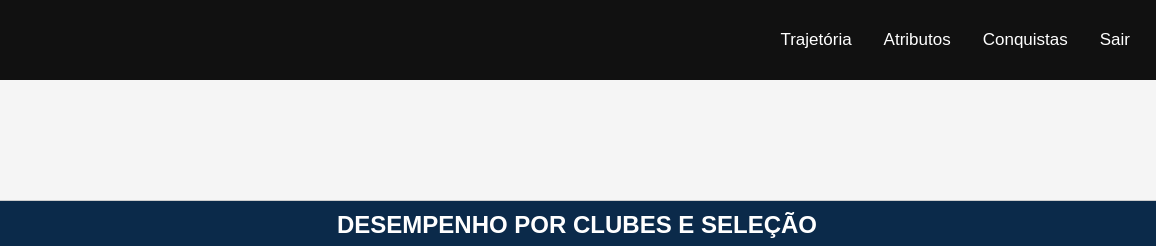
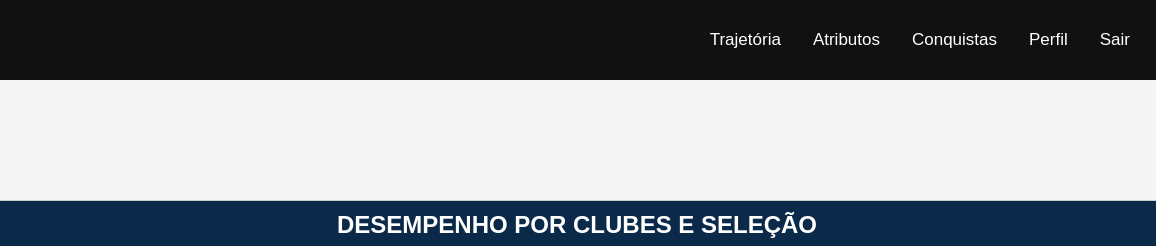
Before and after one commit to guicamargo07/projeto-individual, a website: page public/desempenho.html in a window 1280 px wide. Shown: the top 246 px of the page, 124-1280 px from the left. Drawn offline with Linux system fonts and the light colour scheme; no server answers.

Commit message:
Adição do botão perfil

```diff
--- a/public/desempenho.html
+++ b/public/desempenho.html
@@ -14,8 +14,13 @@
 
         <div class="navegador">
             <button class="btn-home" onclick="home()">Trajetória</button>
+
             <button class="btn-atributos" onclick="atributos()">Atributos</button>
+
             <button class="btn-conquistas" onclick="conquistas()">Conquistas</button>
+
+            <button class="btn-perfil" onclick="perfil()">Perfil</button>
+
             <button class="btn-sair" onclick="logout()">Sair</button>
         </div>
     </div>
@@ -115,5 +120,9 @@
         location.href = "./dashboard/dashboard.html";
     }
 
+    function perfil() {
+        location.href = "telaperfil.html";
+    }
+
     carregarDesempenho();
 </script>
```
